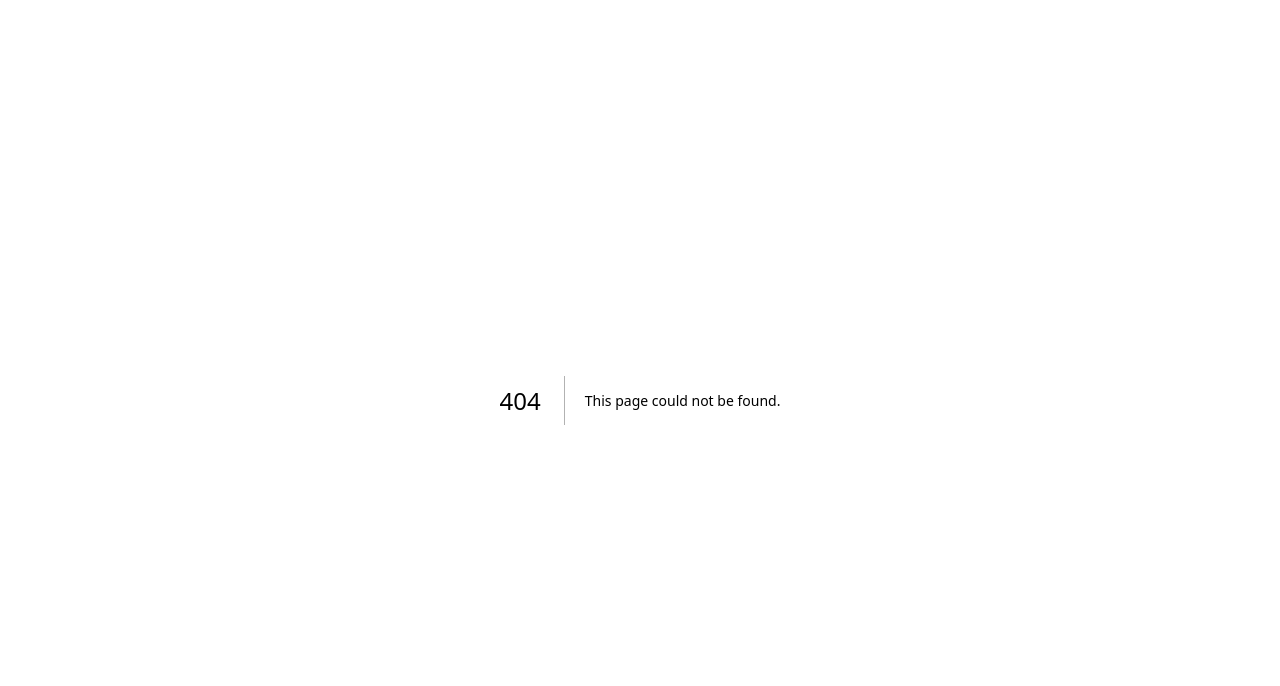
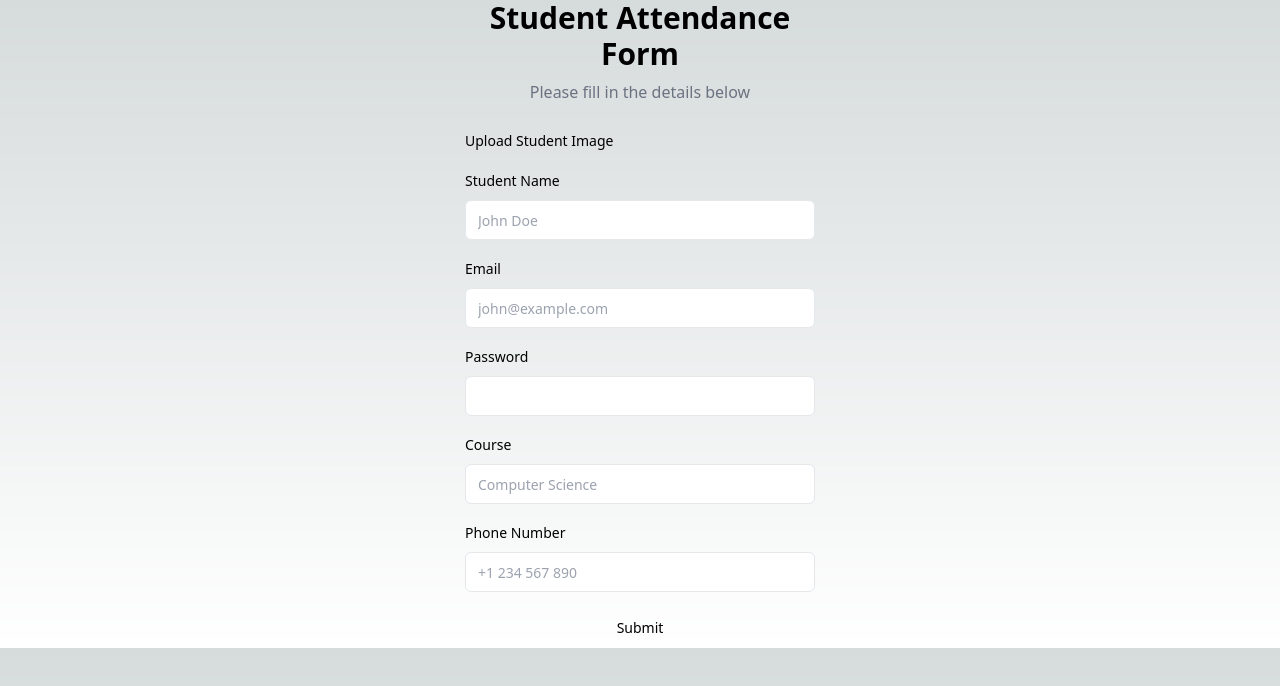
Before and after one commit to Syed-Shayan-01/full-stack-attendance-app, a Next.js app in the folder client/: page /updateForm/1 in a window 1280 px wide. Before the commit this address had no page. Shown: the top 686 px of the page. Built offline with nearby package versions, Linux system fonts and the light colour scheme.

Commit message:
solve issue in update api

```diff
--- a/client/src/pages/student/index.js
+++ b/client/src/pages/student/index.js
@@ -85,7 +85,7 @@ export default function Student() {
                                             <td className="p-4 align-middle [&amp;:has([role=checkbox])]:pr-0">{item.course}</td>
                                             <td className="p-4 align-middle [&amp;:has([role=checkbox])]:pr-0">{item.password}</td>
                                             <td className="p-4 align-middle [&amp;:has([role=checkbox])]:pr-0">
-                                                <FileEditIcon onClick={() => { handleUrl(item._id) }} />
+                                                <FileEditIcon onClick={() => window.location.href = `./updateForm/${item._id}`} />
                                             </td>
                                             <td className="p-4 align-middle [&amp;:has([role=checkbox])]:pr-0">
                                                 <DeleteIcon className=" cursor-pointer" onClick={() => { handleDelete(item._id) }} />
--- /dev/null
+++ b/client/src/pages/updateForm/[id].js
@@ -0,0 +1,141 @@
+import { Label } from "@/page/ui/label";
+import { Input } from "@/page/ui/input";
+import { Button } from "@/page/ui/button";
+import "react-toastify/dist/ReactToastify.css";
+import { useRouter } from "next/router";
+import { useEffect, useState } from "react";
+import axios from "axios";
+import baseUrl from "@/config/baseUrl";
+
+export default function Form() {
+    const router = useRouter();
+    const { id } = router.query;
+    const [name, setName] = useState('');
+    const [email, setEmail] = useState('');
+    const [password, setpassword] = useState('')
+    const [course, setcourse] = useState('');
+    const [phoneNumber, setphoneNumber] = useState('');
+
+    const handleSubmit = async (e) => {
+        e.preventDefault();
+        try {
+            await axios.put(`${baseUrl}attendUpdate/${id}`, { name });
+            router.push('./student');
+        } catch (error) {
+            console.error("Update failed", error);
+        }
+    };
+    return (
+        <div className="mx-auto max-w-[350px] space-y-6">
+            <div className="space-y-2 text-center">
+                <h1 className="text-3xl font-bold">Student Attendance Form</h1>
+                <p className="text-gray-500 dark:text-gray-400">
+                    Please fill in the details below
+                </p>
+            </div>
+            <div>
+                <form onSubmit={handleSubmit}>
+                    <div className="space-y-4">
+                        <div className="space-y-2">
+                            <Label htmlFor="student-image">Upload Student Image</Label>
+
+                            <Input
+                                id="student-image"
+                                type="file"
+                                // onChange={handleImage}
+                                className="hidden"
+                            // ref={imageRef}
+                            />
+                            {/* <div className="mt-4">
+                                <label htmlFor="student-image">
+                                    {image ? (
+                                        <img
+                                            className="w-32 h-32 mx-auto rounded-full object-cover cursor-pointer"
+                                            height="200"
+                                            src={URL.createObjectURL(image)}
+                                            style={{
+                                                aspectRatio: "200/200",
+                                                objectFit: "cover",
+                                            }}
+                                            width="200"
+                                        />
+                                    ) : (
+                                        <img
+                                            className="w-32 h-32 mx-auto rounded-full object-cover cursor-pointer"
+                                            height="200"
+                                            src={image}
+                                            style={{
+                                                aspectRatio: "200/200",
+                                                objectFit: "cover",
+                                            }}
+                                            width="200"
+                                        />
+                                    )}
+                                </label>
+                            </div> */}
+                        </div>
+                        <div className="space-y-2">
+                            <Label htmlFor="student-name">Student Name</Label>
+                            <Input
+                                id="student-name"
+                                value={name}
+                                onChange={(e) => {
+                                    setName(e.target.value);
+                                }}
+                                placeholder="John Doe"
+                            />
+                        </div>
+                        <div className="space-y-2">
+                            <Label htmlFor="email">Email</Label>
+                            <Input
+                                id="email"
+                                placeholder="john@example.com"
+                                type="email"
+                                value={email}
+                                onChange={(e) => {
+                                    setEmail(e.target.value);
+                                }}
+                            />
+                        </div>
+                        <div className="space-y-2">
+                            <Label htmlFor="password">Password</Label>
+                            <Input
+                                id="password"
+                                value={password}
+                                onChange={(e) => {
+                                    setpassword(e.target.value);
+                                }}
+                                type="password"
+                            />
+                        </div>
+                        <div className="space-y-2">
+                            <Label htmlFor="course">Course</Label>
+                            <Input
+                                id="course"
+                                value={course}
+                                onChange={(e) => {
+                                    setcourse(e.target.value);
+                                }}
+                                placeholder="Computer Science"
+                            />
+                        </div>
+                        <div className="space-y-2">
+                            <Label htmlFor="phone-number">Phone Number</Label>
+                            <Input
+                                id="phone-number"
+                                value={phoneNumber}
+                                onChange={(e) => {
+                                    setphoneNumber(e.target.value);
+                                }}
+                                placeholder="+1 234 567 890"
+                            />
+                        </div>
+                        <Button className="w-full" type="submit">
+                            Submit
+                        </Button>
+                    </div>
+                </form>
+            </div>
+        </div>
+    );
+}
```
Also changed, not shown: 1 other file (tests, documents, lock files or other folders).
